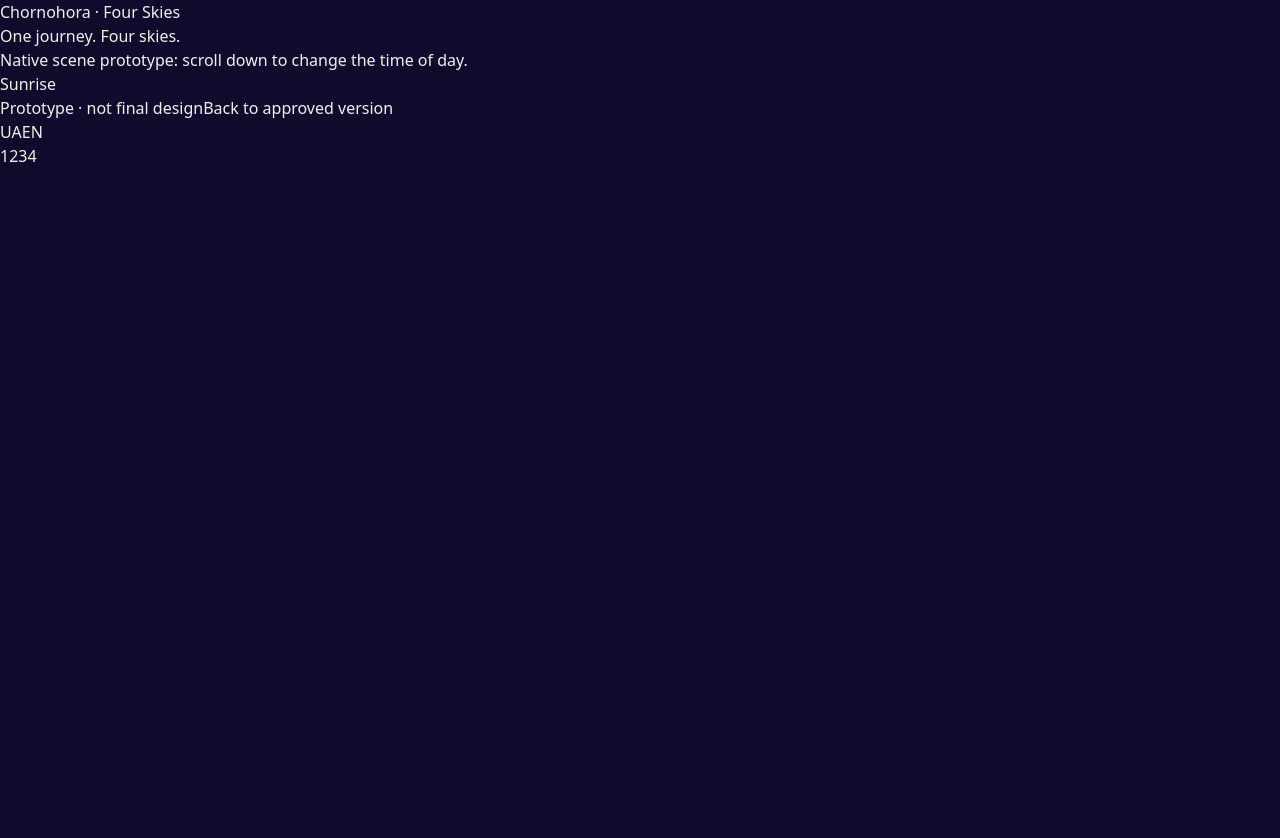
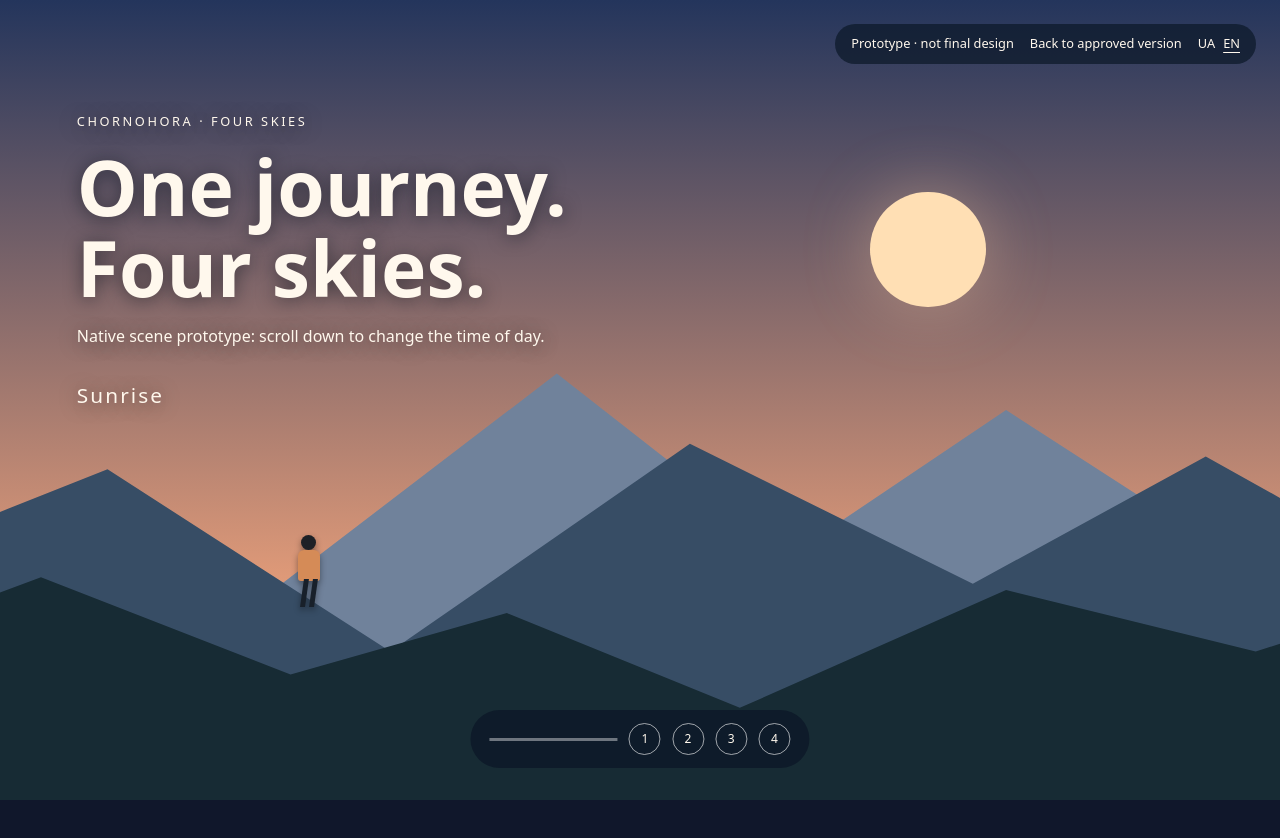
Before and after one commit to clearfixx/chornohora, a Next.js app: page /en/native in a window 1280 px wide. Shown: the top 838 px of the page. Before the commit the page ends 800 px from the top, so only its background shows below. Built offline with nearby package versions, Linux system fonts and the light colour scheme.

Commit message:
style: add isolated scroll-driven four-skies native preview

```diff
--- a/src/app/globals.css
+++ b/src/app/globals.css
@@ -35,3 +35,48 @@ a {color: inherit;}
 @media (prefers-reduced-motion: reduce) {
   .legacy-journey__locale {scroll-behavior: auto;}
 }
+
+
+/* Isolated native journey prototype. Original v22 remains unchanged. */
+.native-preview {background: #10172b; color: #fff8ed;}
+.native-preview__track {height: 520vh; position: relative;}
+.native-preview__sticky {position: sticky; top: 0; height: 100dvh; min-height: 500px; overflow: hidden; isolation: isolate;}
+.native-preview__sky {position: absolute; inset: 0; z-index: -5; transition: background 1s ease; background: linear-gradient(#24355c 0%, #de9978 72%, #eec4a3);}
+.native-preview__sticky[data-scene="1"] .native-preview__sky {background: linear-gradient(#4c9bc1 0%, #c2d5c6 75%, #f0dbac);}
+.native-preview__sticky[data-scene="2"] .native-preview__sky {background: linear-gradient(#232f54 0%, #9e5875 64%, #e69a72);}
+.native-preview__sticky[data-scene="3"] .native-preview__sky {background: linear-gradient(#070d25 0%, #1b3150 75%, #40546a);}
+.native-preview__sun {position: absolute; top: 24%; right: 23%; width: 9vw; min-width: 70px; aspect-ratio: 1; border-radius: 50%; background: #ffdfb4; box-shadow: 0 0 65px #ffd1a65c; transform: translateY(calc(var(--journey-progress) * 35vh)); transition: opacity .7s;}
+.native-preview__sticky[data-scene="3"] .native-preview__sun {opacity: .3;}
+.native-preview__mountain {position: absolute; left: -15%; width: 130%; bottom: 0; pointer-events: none; transition: background-color .8s; }
+.native-preview__mountain--far {height: 65%; background: #70829b; z-index: -3; clip-path: polygon(0 75%, 15% 43%, 27% 62%, 45% 18%, 59% 53%, 72% 25%, 87% 56%, 100% 29%, 100% 100%, 0 100%); transform: translateY(var(--far-shift));}
+.native-preview__mountain--mid {height: 53%; background: #374d65; z-index: -2; clip-path: polygon(0 50%, 18% 22%, 35% 65%, 53% 16%, 70% 49%, 84% 19%, 100% 54%, 100% 100%, 0 100%); transform: translateY(calc(var(--far-shift) * .5));}
+.native-preview__mountain--near {height: 32%; background: #172b34; z-index: 4; clip-path: polygon(0 47%, 14% 13%, 29% 51%, 42% 27%, 56% 64%, 72% 18%, 87% 42%, 100% 15%, 100% 100%, 0 100%); transform: translateY(var(--near-shift));}
+.native-preview__sticky[data-scene="3"] .native-preview__mountain--far {background: #26314d;}
+.native-preview__sticky[data-scene="3"] .native-preview__mountain--mid {background: #17243b;}
+.native-preview__sticky[data-scene="3"] .native-preview__mountain--near {background: #0a1726;}
+.native-preview__content {position: absolute; z-index: 5; left: clamp(1.25rem, 6vw, 7rem); top: 14%; max-width: min(620px, 72vw); text-shadow: 0 2px 18px #09101b88;}
+.native-preview__eyebrow {font-size: .8rem; text-transform: uppercase; letter-spacing: .2em;}
+.native-preview__content h1 {font-size: clamp(2.6rem, 6vw, 6rem); font-weight: 600; line-height: 1.05; margin: 1rem 0;}
+.native-preview__content > p:not(.native-preview__eyebrow) {max-width: 35rem;}
+.native-preview__scene {font-size: 1.3rem; letter-spacing: .1em; margin-top: 2rem;}
+.native-preview__tools {position: absolute; top: 1.5rem; right: 1.5rem; z-index: 7; display: flex; gap: 1rem; align-items: center; flex-wrap: wrap; font-size: .8rem; background: #0b1727b3; padding: .65rem 1rem; border-radius: 2rem;}
+.native-preview__tools nav {display: flex; gap: .5rem;}
+.native-preview__tools [aria-current="page"] {text-decoration: underline; text-underline-offset: .3em;}
+.native-preview__hiker {position: absolute; bottom: 24%; left: calc(24% + var(--journey-progress) * 48%); width: 28px; height: 73px; z-index: 2; transform: translateX(-50%); filter: drop-shadow(0 3px 3px #0006);}
+.native-preview__hiker-head {position: absolute; top: 0; left: 8px; width: 15px; height: 15px; border-radius: 50%; background: #1d2026;}
+.native-preview__hiker-body {position: absolute; top: 15px; left: 5px; width: 22px; height: 31px; border-radius: 6px 6px 3px 3px; background: #d58b57;}
+.native-preview__hiker-legs {position: absolute; top: 44px; left: 9px; height: 28px; width: 14px; border-left: 5px solid #18202a; border-right: 5px solid #18202a; transform: skewX(-8deg);}
+.native-preview .route-progress {position: absolute; z-index: 7; bottom: 2rem; left: 50%; transform: translateX(-50%); display: flex; align-items: center; gap: .7rem; background: #0b1727bb; padding: .8rem 1.2rem; border-radius: 2rem;}
+.native-preview .route-progress [role="progressbar"] {height: 3px; width: clamp(35px, 10vw, 130px); background: linear-gradient(to right, #f7bd88 calc(var(--journey-progress) * 100%), #ffffff66 0);}
+.native-preview .route-progress button {width: 2rem; height: 2rem; border: 1px solid #ffffff99; border-radius: 50%; cursor: pointer; font-size: .75rem;}
+.native-preview .route-progress button[aria-current="step"] {background: #f7bd88; color: #172338; border-color: #f7bd88;}
+.native-preview :is(button, a):focus-visible {outline: 2px solid #f7bd88; outline-offset: 4px;}
+@media (max-width: 640px) {
+  .native-preview__content {top: 19%; max-width: calc(100% - 2.5rem);}
+  .native-preview__tools {left: 1rem; right: 1rem; justify-content: space-between; top: 1rem;}
+  .native-preview__tools > span {display: none;}
+  .native-preview__hiker {bottom: 21%;}
+}
+@media (prefers-reduced-motion: reduce) {
+  .native-preview__sky, .native-preview__mountain, .native-preview__sun {transition: none;}
+}
```
